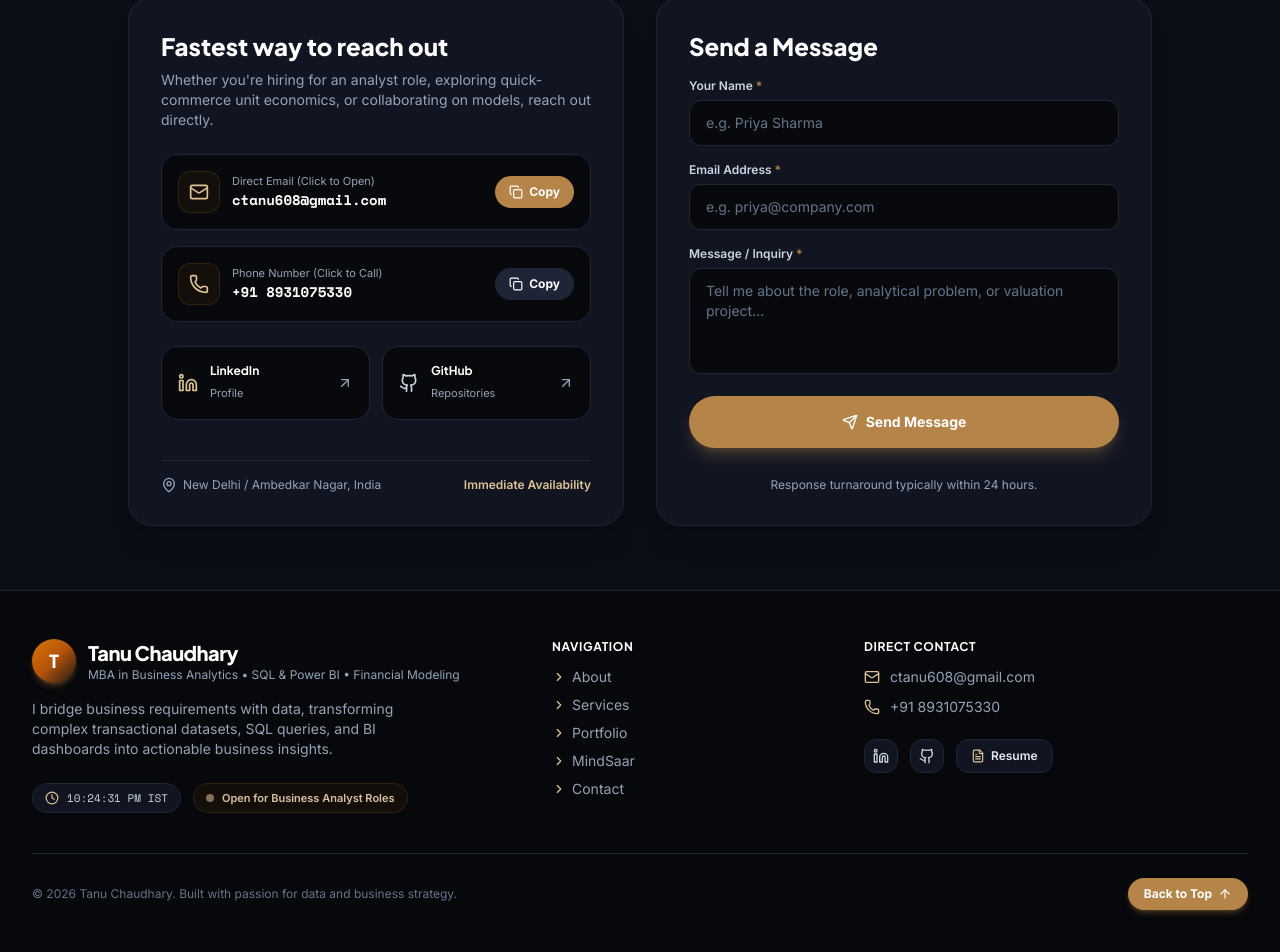
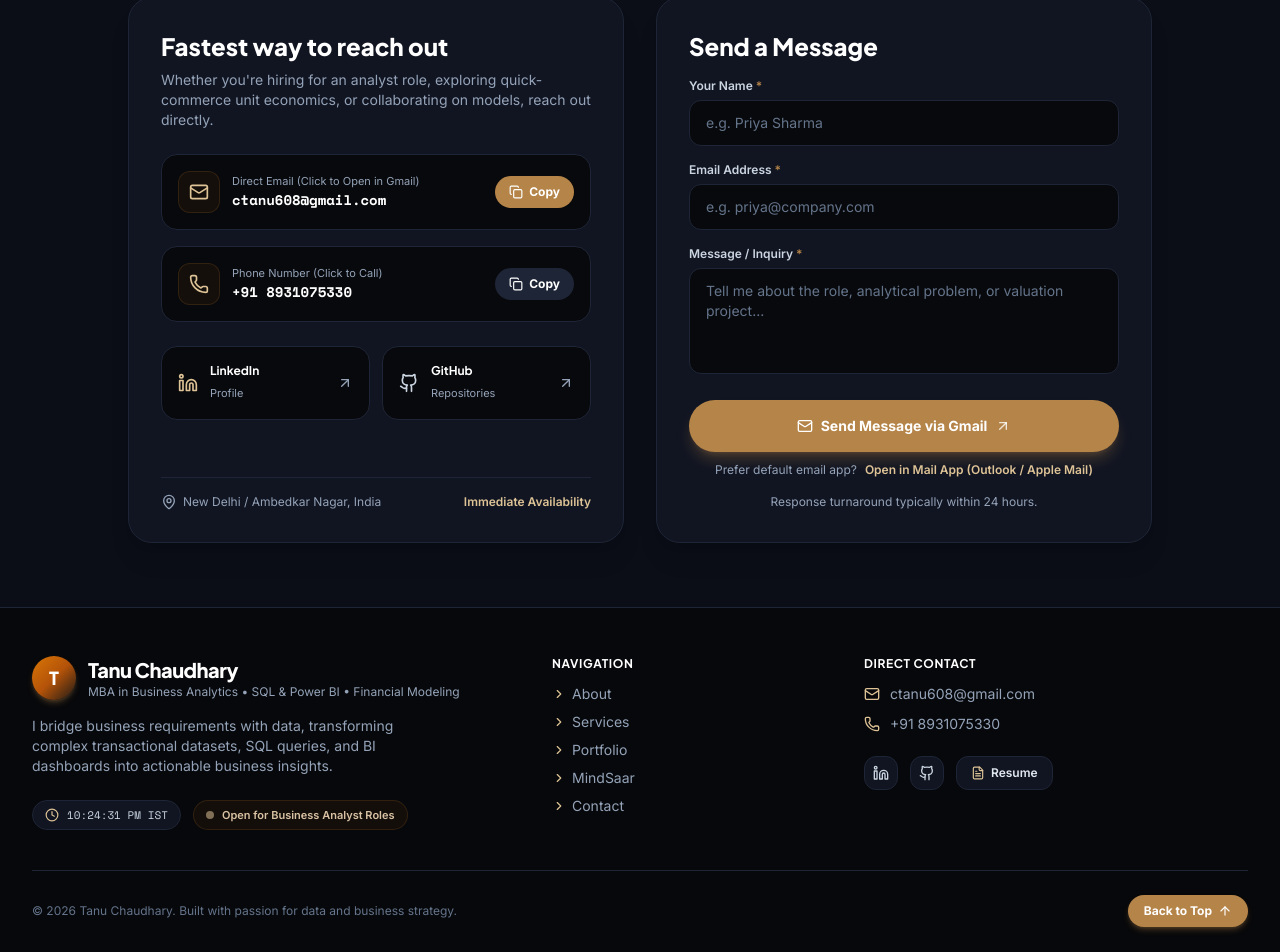
Before and after one commit to Tanu019/Portfolio, a React (Vite) app: page / in a window 1280 px wide. Shown: the part 5078-6030 px from the top of the page. Built offline with nearby package versions, Linux system fonts and the light colour scheme.

Commit message:
feat(contact): connect contact form directly to Gmail compose with pre-filled message and fallback

```diff
--- a/src/components/ContactSection.jsx
+++ b/src/components/ContactSection.jsx
@@ -1,5 +1,5 @@
 import React, { useState } from 'react';
-import { Mail, Phone, Linkedin, Github, ArrowUpRight, Copy, Check, Send, MapPin, AlertCircle, CheckCircle2 } from 'lucide-react';
+import { Mail, Phone, Linkedin, Github, ArrowUpRight, Copy, Check, Send, MapPin, AlertCircle, CheckCircle2, ExternalLink } from 'lucide-react';
 import { motion, AnimatePresence } from 'framer-motion';
 import { bioData } from '../data/projectsData';
 
@@ -9,6 +9,7 @@ export default function ContactSection({ onOpenResume }) {
   const [formData, setFormData] = useState({ name: '', email: '', message: '' });
   const [errors, setErrors] = useState({});
   const [submitted, setSubmitted] = useState(false);
+  const [lastUrls, setLastUrls] = useState({ gmail: '', mailto: '' });
 
   const handleCopyEmail = (e) => {
     e.preventDefault();
@@ -51,20 +52,43 @@ export default function ContactSection({ onOpenResume }) {
     return Object.keys(newErrors).length === 0;
   };
 
+  const buildEmailDraft = () => {
+    const subject = `Inquiry for Tanu Chaudhary from ${formData.name.trim()}`;
+    const body = `Hi Tanu,\n\n${formData.message.trim()}\n\n---\nSender Details:\nName: ${formData.name.trim()}\nEmail: ${formData.email.trim()}`;
+
+    const gmailUrl = `https://mail.google.com/mail/?view=cm&fs=1&to=${encodeURIComponent(bioData.email)}&su=${encodeURIComponent(subject)}&body=${encodeURIComponent(body)}`;
+    const mailtoUrl = `mailto:${bioData.email}?subject=${encodeURIComponent(subject)}&body=${encodeURIComponent(body)}`;
+
+    return { gmailUrl, mailtoUrl };
+  };
+
   const handleQuickSend = (e) => {
-    e.preventDefault();
+    if (e) e.preventDefault();
     if (!validateForm()) return;
 
-    const subject = encodeURIComponent(`Inquiry for Tanu Chaudhary from ${formData.name}`);
-    const body = encodeURIComponent(`Hi Tanu,\n\n${formData.message}\n\nFrom: ${formData.name} (${formData.email})`);
-    window.location.href = `mailto:${bioData.email}?subject=${subject}&body=${body}`;
+    const { gmailUrl, mailtoUrl } = buildEmailDraft();
+    setLastUrls({ gmail: gmailUrl, mailto: mailtoUrl });
+
+    // Open Gmail compose directly in a new tab
+    const newWindow = window.open(gmailUrl, '_blank', 'noopener,noreferrer');
+    if (!newWindow || newWindow.closed || typeof newWindow.closed === 'undefined') {
+      window.location.href = gmailUrl;
+    }
 
     setSubmitted(true);
     setErrors({});
-    setTimeout(() => {
-      setSubmitted(false);
-      setFormData({ name: '', email: '', message: '' });
-    }, 6000);
+  };
+
+  const handleMailtoSend = (e) => {
+    if (e) e.preventDefault();
+    if (!validateForm()) return;
+
+    const { gmailUrl, mailtoUrl } = buildEmailDraft();
+    setLastUrls({ gmail: gmailUrl, mailto: mailtoUrl });
+    window.location.href = mailtoUrl;
+
+    setSubmitted(true);
+    setErrors({});
   };
 
   return (
@@ -106,15 +130,17 @@ export default function ContactSection({ onOpenResume }) {
               {/* Clickable Direct Email Box */}
               <div className="p-4 bg-slate-50 dark:bg-[#08090C] hover:border-emerald-500/50 rounded-2xl border border-slate-200 dark:border-[#1E2536] flex items-center justify-between gap-3 mb-4 transition-colors">
                 <a
-                  href={`mailto:${bioData.email}`}
+                  href={`https://mail.google.com/mail/?view=cm&fs=1&to=${encodeURIComponent(bioData.email)}`}
+                  target="_blank"
+                  rel="noopener noreferrer"
                   className="flex items-center gap-3 overflow-hidden group flex-1"
-                  title="Click to email Tanu Chaudhary"
+                  title="Click to compose email in Gmail"
                 >
                   <div className="p-2.5 bg-emerald-50 dark:bg-emerald-950/40 text-emerald-600 dark:text-emerald-400 rounded-xl shrink-0 border border-emerald-200 dark:border-emerald-900/40 group-hover:bg-emerald-600 group-hover:text-white transition-colors">
                     <Mail className="w-5 h-5" />
                   </div>
                   <div className="truncate">
-                    <span className="font-sans text-[11px] text-slate-500 dark:text-slate-400 block group-hover:text-emerald-600 dark:group-hover:text-emerald-400 transition-colors">Direct Email (Click to Open)</span>
+                    <span className="font-sans text-[11px] text-slate-500 dark:text-slate-400 block group-hover:text-emerald-600 dark:group-hover:text-emerald-400 transition-colors">Direct Email (Click to Open in Gmail)</span>
                     <span className="font-mono text-xs sm:text-sm font-bold text-slate-900 dark:text-white truncate block group-hover:text-emerald-600 dark:group-hover:text-emerald-400 transition-colors">
                       {bioData.email}
                     </span>
@@ -244,12 +270,37 @@ export default function ContactSection({ onOpenResume }) {
                     initial={{ opacity: 0, y: -10 }}
                     animate={{ opacity: 1, y: 0 }}
                     exit={{ opacity: 0, y: -10 }}
-                    className="mb-5 p-4 bg-emerald-50 dark:bg-emerald-950/50 border border-emerald-300 dark:border-emerald-800 rounded-2xl flex items-start gap-3 text-emerald-800 dark:text-emerald-200 text-xs sm:text-sm font-sans"
+                    className="mb-5 p-4 bg-emerald-50 dark:bg-emerald-950/60 border border-emerald-300 dark:border-emerald-800 rounded-2xl space-y-2.5 text-emerald-900 dark:text-emerald-100 text-xs sm:text-sm font-sans"
                   >
+                    <div className="flex items-start gap-3">
                       <CheckCircle2 className="w-5 h-5 text-emerald-600 dark:text-emerald-400 shrink-0 mt-0.5" />
                       <div>
-                      <span className="font-bold block font-grotesk text-sm text-emerald-700 dark:text-emerald-300">Message Draft Prepared!</span>
-                      <span>Your email client was opened to transmit your message directly to <strong>{bioData.email}</strong>. Looking forward to connecting!</span>
+                        <span className="font-bold block font-grotesk text-sm text-emerald-800 dark:text-emerald-300">
+                          Gmail Compose Window Launched!
+                        </span>
+                        <span className="text-slate-700 dark:text-slate-300 leading-relaxed block mt-0.5">
+                          Your draft has been prepared for <strong>{bioData.email}</strong>. Simply click <strong>Send</strong> in Gmail to deliver it.
+                        </span>
+                      </div>
+                    </div>
+
+                    {/* Direct Re-open & Fallback Buttons */}
+                    <div className="pt-2 border-t border-emerald-200/80 dark:border-emerald-800/60 flex flex-wrap items-center gap-2">
+                      <a
+                        href={lastUrls.gmail}
+                        target="_blank"
+                        rel="noopener noreferrer"
+                        className="inline-flex items-center gap-1.5 px-3 py-1.5 bg-emerald-600 hover:bg-emerald-700 text-white rounded-lg font-sans font-bold text-xs transition-colors shadow-xs"
+                      >
+                        <span>Re-open in Gmail</span>
+                        <ExternalLink className="w-3.5 h-3.5" />
+                      </a>
+                      <a
+                        href={lastUrls.mailto}
+                        className="inline-flex items-center gap-1 px-3 py-1.5 bg-white dark:bg-[#111522] hover:bg-slate-100 dark:hover:bg-[#182030] text-slate-800 dark:text-white rounded-lg font-sans font-semibold text-xs border border-slate-200 dark:border-slate-700 transition-colors"
+                      >
+                        <span>Use Default Mail App</span>
+                      </a>
                     </div>
                   </motion.div>
                 )}
@@ -336,13 +387,27 @@ export default function ContactSection({ onOpenResume }) {
                   )}
                 </div>
 
+                <div className="space-y-2.5 pt-1">
                   <button
                     type="submit"
-                  className="w-full py-3.5 sm:py-4 bg-emerald-600 hover:bg-emerald-700 text-white font-sans font-bold text-sm rounded-full transition-all shadow-lg shadow-emerald-600/30 hover:shadow-xl hover:shadow-emerald-600/40 flex items-center justify-center gap-2 cursor-pointer"
+                    className="w-full py-3.5 sm:py-4 bg-emerald-600 hover:bg-emerald-700 text-white font-sans font-bold text-sm rounded-full transition-all shadow-lg shadow-emerald-600/30 hover:shadow-xl hover:shadow-emerald-600/40 flex items-center justify-center gap-2 cursor-pointer active:scale-[0.99]"
                   >
-                  <Send className="w-4 h-4 text-white" />
-                  <span>{submitted ? 'Email Client Opened!' : 'Send Message'}</span>
+                    <Mail className="w-4 h-4 text-white" />
+                    <span>Send Message via Gmail</span>
+                    <ArrowUpRight className="w-4 h-4 text-white/80" />
                   </button>
+
+                  <div className="flex items-center justify-center gap-2 text-xs font-sans text-slate-500 dark:text-slate-400">
+                    <span>Prefer default email app?</span>
+                    <button
+                      type="button"
+                      onClick={handleMailtoSend}
+                      className="text-emerald-600 dark:text-emerald-400 font-semibold hover:underline cursor-pointer"
+                    >
+                      Open in Mail App (Outlook / Apple Mail)
+                    </button>
+                  </div>
+                </div>
               </form>
             </div>
 
--- a/src/components/Footer.jsx
+++ b/src/components/Footer.jsx
@@ -111,9 +111,11 @@ export default function Footer({ onOpenResume }) {
             </h5>
             <div className="space-y-2.5 font-sans text-xs sm:text-sm">
               <a
-                href={`mailto:${bioData.email}`}
+                href={`https://mail.google.com/mail/?view=cm&fs=1&to=${encodeURIComponent(bioData.email)}`}
+                target="_blank"
+                rel="noopener noreferrer"
                 className="flex items-center gap-2.5 text-slate-600 hover:text-emerald-600 dark:text-slate-400 dark:hover:text-emerald-400 transition-colors"
-                title="Email Tanu Chaudhary"
+                title="Email Tanu Chaudhary via Gmail"
               >
                 <Mail className="w-4 h-4 text-emerald-600 dark:text-emerald-400 shrink-0" />
                 <span className="truncate">{bioData.email}</span>
```
Lines whose indentation alone changed are shown as unchanged.
